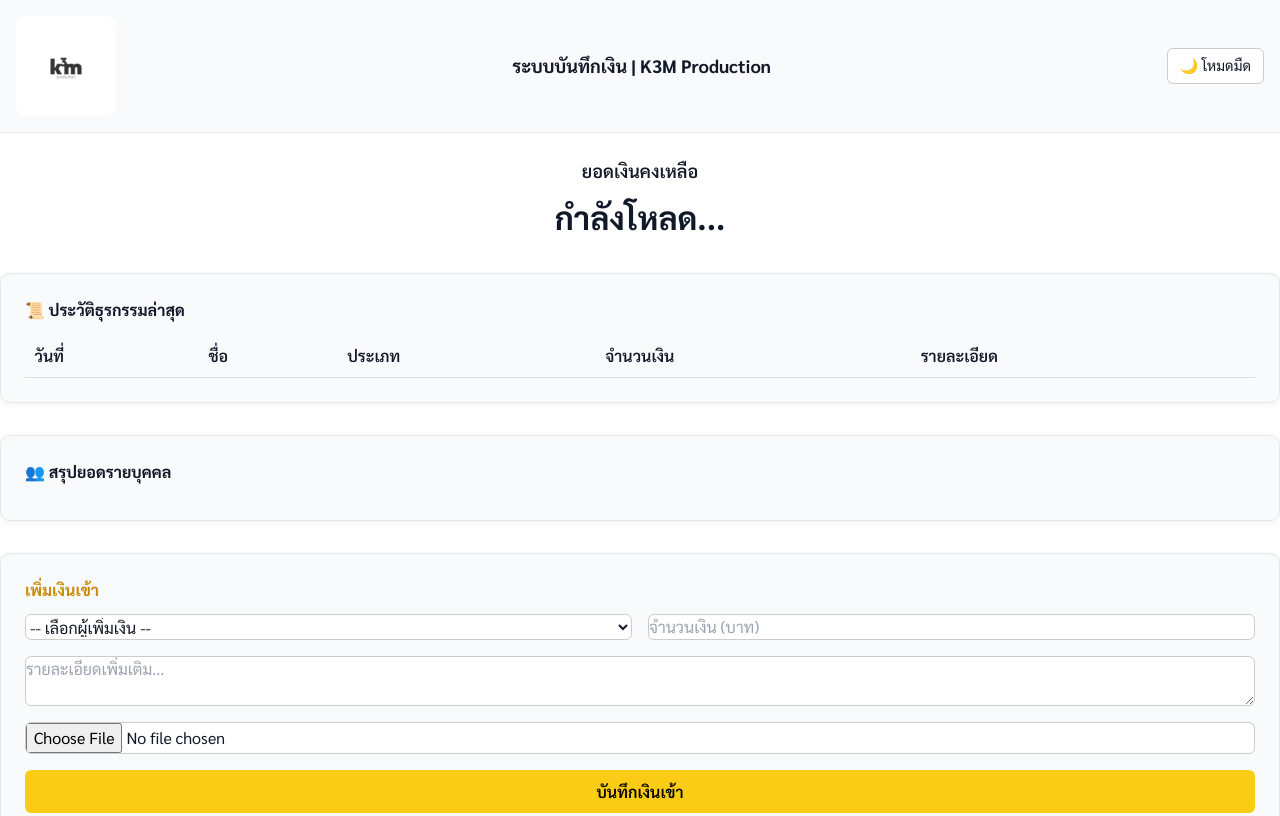
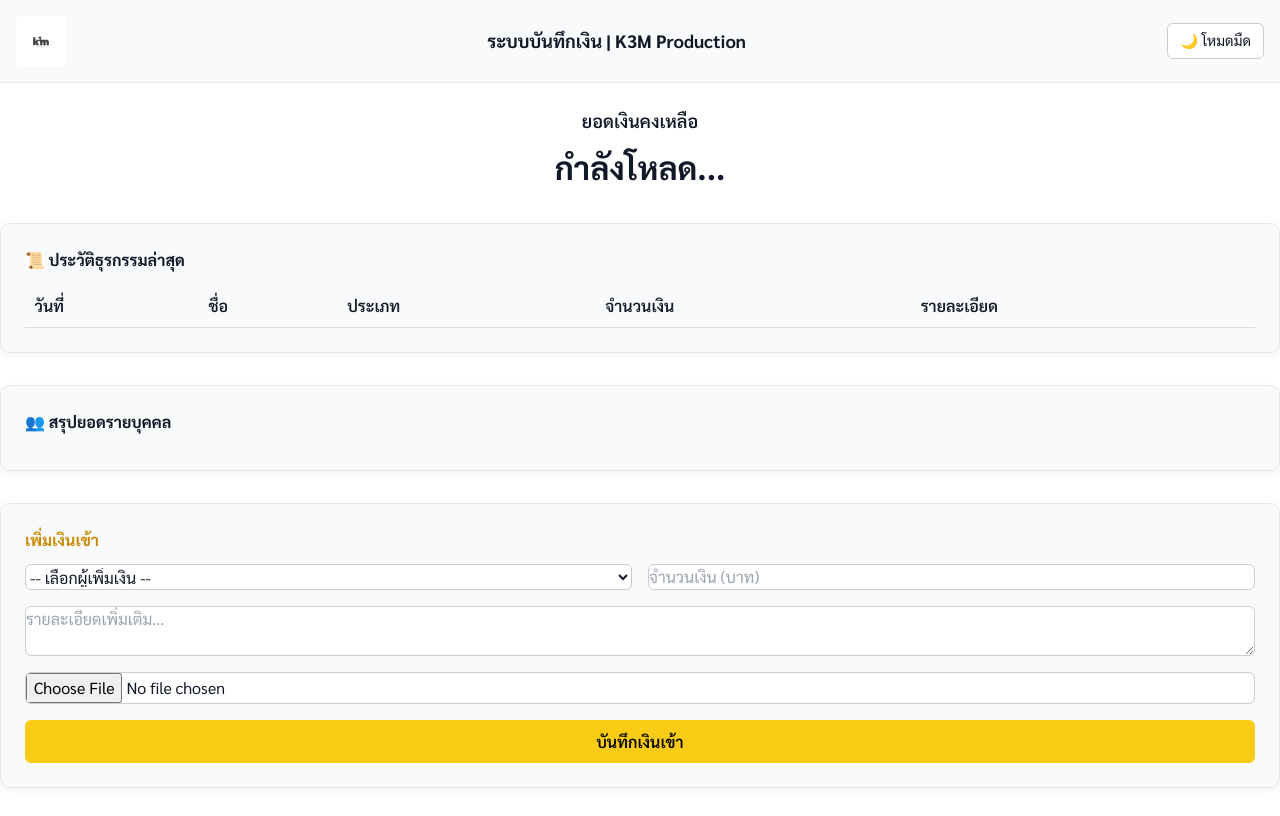
Before and after one commit to mxitrx/K3M, a plain HTML site: page index.html in a window 1280 px wide. Shown: the top 816 px of the page. Drawn offline with nearby package versions, Linux system fonts and the light colour scheme; no server answers.

Commit message:
Add files via upload

```diff
--- a/index.html
+++ b/index.html
@@ -12,7 +12,7 @@
 
   <!-- Header -->
   <header class="w-full p-4 flex justify-between items-center">
-    <img src="k3m.PNG" alt="img" style="height: 100px; width: 100px; border-radius: 10%; text-align: left;">
+    <img src="k3m.PNG" alt="img" style="height: 50px; width: 50px; border-radius: 10%; text-align: left;">
     <h1 class="text-lg font-bold">ระบบบันทึกเงิน | K3M Production</h1> <button id="toggleMode" class="border px-3 py-1 rounded">🌙 โหมดมืด</button>
   </header>
 
--- a/style.css
+++ b/style.css
@@ -159,25 +159,6 @@ input:focus, select:focus, textarea:focus {
   color: var(--text-light);
 }
 
-/* 📱 Responsive */
-@media (max-width: 640px) {
-  .balance { font-size: 1.8rem; }
-  th, td { font-size: 0.9rem; }
-}
-
-@import url('https://fonts.googleapis.com/css2?family=Sarabun:wght@400;600;700&display=swap');
-
-:root {
-  --light-bg: #ffffff;
-  --dark-bg: #171717;
-  --light-card: #f9fafb;
-  --dark-card: #1f1f1f;
-  --accent-yellow: #facc15;
-  --accent-red: #ef4444;
-  --text-dark: #111827;
-  --text-light: #f3f4f6;
-}
-
 body {
   font-family: 'Sarabun', sans-serif;
   background-color: var(--light-bg);
@@ -222,7 +203,7 @@ header {
 /* Input + Select + Textarea */
 input, select, textarea {
   width: 100%;
-  padding: 10px 0.75rem;
+  padding: 10px;
   border: 1px solid #ccc;
   border-radius: 6px;
   background: #fff;
```
